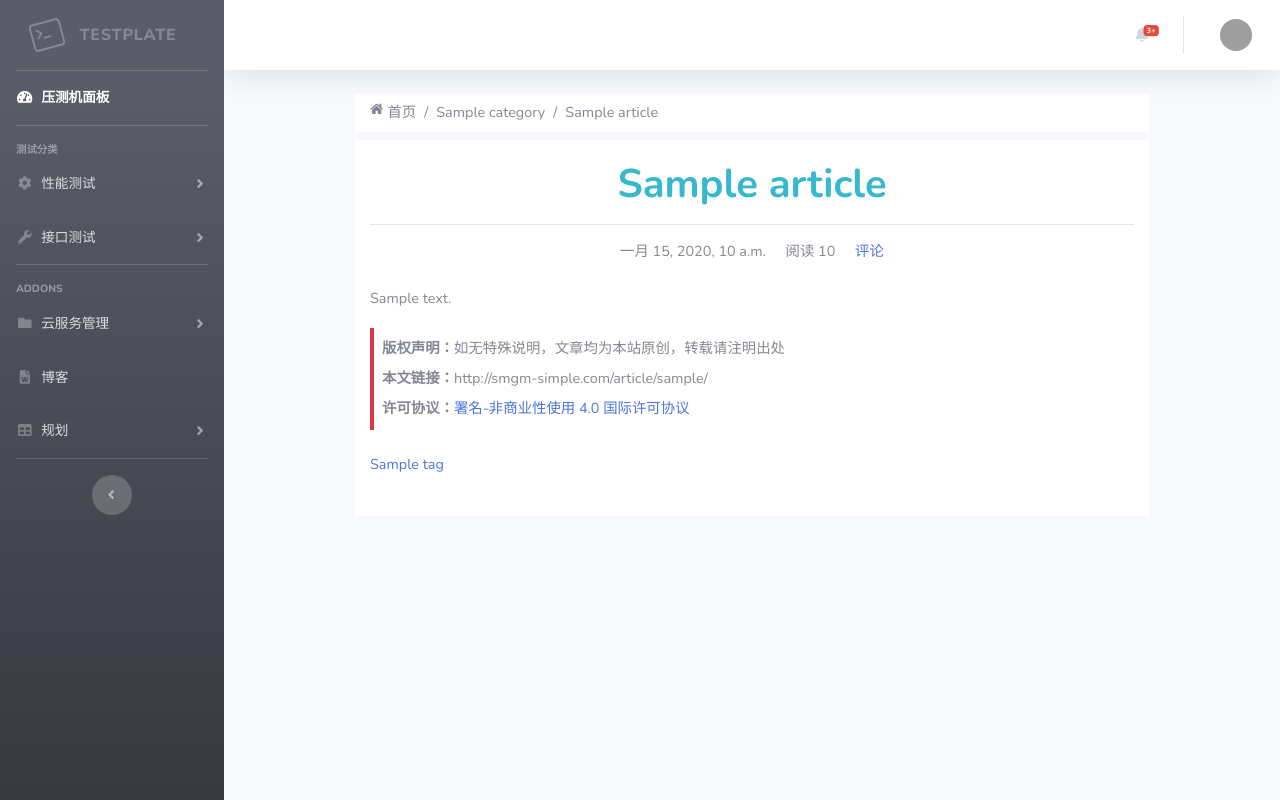
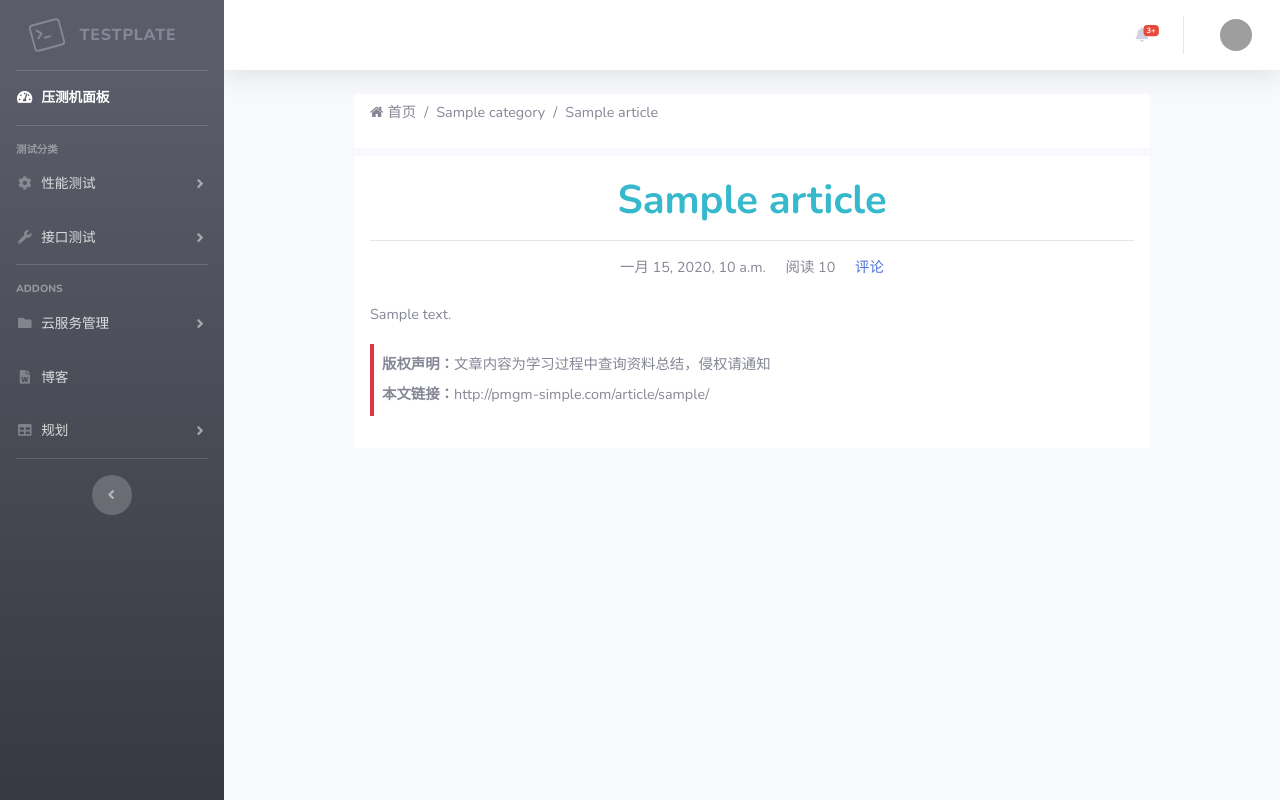
Before and after one commit to collapes-hq/myTestSite, a Django app: a page that uses usermanage/templates/base.html in a window 1280 px wide. Run offline with Django 3.2, Linux system fonts and the light colour scheme; tables that the repository leaves empty hold one stand-in row (values such as "Sample post"); some libraries are stand-ins or nearby versions; grey boxes are pictures that could not be loaded.

```diff
--- a/apitest/templates/addcase.html
+++ b/apitest/templates/addcase.html
@@ -495,11 +495,11 @@
             function submitFormData() {
                 apicaseinfo = {name: "path", value: ""};
                 apicaseinfo['value'] = window.location.pathname;
-                console.log(222222222222222222222222);
-                console.log(apicaseinfo);
+                //console.log(222222222222222222222222);
+                //console.log(apicaseinfo);
                 let params = $('#apicaseform').serializeArray();
                 params.push(apicaseinfo);
-                console.log(1111111111111111111);
+                //console.log(1111111111111111111);
                 $.ajax({
                     async: false,
                     type: 'post',
--- a/apitest/templates/apimanage.html
+++ b/apitest/templates/apimanage.html
@@ -41,11 +41,11 @@
                             <tr>
 
                                 <td class="align-middle">{{ api.api_id }}</td>
-                                <td class="align-middle">{{ api.api_name }}</td>
+                                <td class="text-truncate align-middle" style="max-width: 100px;">{{ api.api_name }}</td>
                                 <td class="align-middle">{{ api.api_busi.busi_name }}</td>
                                 <td class="align-middle">{{ api.get_api_type_display }}</td>
                                 <td class="text-truncate align-middle"
-                                    style="max-width: 350px;">{{ api.api_url }}</td>
+                                    style="max-width: 250px;">{{ api.api_url }}</td>
                                 <td class="align-middle">6</td>
                                 <td class="align-middle">{{ api.api_c_time|date:"Y/m/d H:m:s" }}</td>
 
--- a/apitest/views.py
+++ b/apitest/views.py
@@ -144,7 +144,7 @@ def singlerequest(request):
             print(e)
             headers = ''
         if int(request_method) == 0:
-            response = requests.get(url=url_path, headers=headers, params=params_dict)
+            response = requests.get(url=url_path, headers=headers, params=params_dict,)
         else:
             response = requests.post(url=url_path, headers=headers, data=params_dict)
         return_code_actual = response.status_code
@@ -160,7 +160,7 @@ def singlerequest(request):
             except Exception as e:
                 express_result = ''
             # json表达式获取的检查点的值和预期匹配
-            if apicase_except == express_result:
+            if str(apicase_except) == str(express_result):
                 return JsonResponse({'returncode': 200, "result": result, 'request_header': header})
             else:
                 return JsonResponse({'returncode': 202, "result": result, 'request_header': header})
--- a/forfun/templates/detailpage.html
+++ b/forfun/templates/detailpage.html
@@ -11,8 +11,8 @@
         <div class="col-lg-9 col-xl-10">
             <nav aria-label="breadcrumb">
                 <ol class="breadcrumb bg-white border-0 rounded-0 mb-2 py-2 f-15">
-                    <li class="breadcrumb-item">
-                        <i class="fa fa-home mr-1"></i>首页
+                    <li class="breadcrumb-item ">
+                        <p><i class="fa fa-home mr-1"></i>首页</p>
                     </li>
                     <li class="breadcrumb-item">
                         {{ article.category}}
@@ -34,16 +34,15 @@
                     <div class="article-body mt-4 f-17" style="line-height:1.8">
                         {{ article.body|safe }}
                         <blockquote class="p-1 f-14" style="border-left: 4px solid #dc3545;">
-                            <p class="m-1"><strong>版权声明：</strong>如无特殊说明，文章均为本站原创，转载请注明出处</p>
-                            <p class="m-1"><strong>本文链接：</strong>http://smgm-simple.com{{ article.get_absolute_url }}</p>
-                            <p class="m-1"><strong>许可协议：</strong><a href="https://creativecommons.org/licenses/by-nc/4.0/">署名-非商业性使用 4.0 国际许可协议</a></p>
+                            <p class="m-1"><strong>版权声明：</strong>文章内容为学习过程中查询资料总结，侵权请通知</p>
+                            <p class="m-1"><strong>本文链接：</strong>http://pmgm-simple.com{{ article.get_absolute_url }}</p>
                         </blockquote>
                     </div>
-                    <div class="tag-cloud my-4">
-                        {% for tag in article.tags.all %}
-                        <a class="tags f-16" href="{{ tag.get_absolute_url }}">{{ tag.name }}</a>
-                        {% endfor %}
-                    </div>
+{#                    <div class="tag-cloud my-4">#}
+{#                        {% for tag in article.tags.all %}#}
+{#                        <a class="tags f-16 btn btn-danger" href="{{ tag.get_absolute_url }}">{{ tag.name }}</a>#}
+{#                        {% endfor %}#}
+{#                    </div>#}
                     <nav class="more-page f-16">
                         <ul class="pagination justify-content-between">
                             <li class="page-item">
--- a/usermanage/templates/base.html
+++ b/usermanage/templates/base.html
@@ -97,7 +97,7 @@
             <div id="collapseUtilities" class="collapse" aria-labelledby="headingUtilities"
                  data-parent="#accordionSidebar">
                 <div class="bg-white py-2 collapse-inner rounded">
-                    <h6 class="collapse-header">Custom Utilities:</h6>
+                    <h6 class="collapse-header">功能列表:</h6>
                     <a class="collapse-item" href="/api/manage/">接口管理</a>
                     <a class="collapse-item" href="/api/apicase/">用例管理</a>
                     <a class="collapse-item" href="utilities-animation.html">测试报告</a>
@@ -122,7 +122,7 @@
             </a>
             <div id="collapsePages" class="collapse" aria-labelledby="headingPages" data-parent="#accordionSidebar">
                 <div class="bg-white py-2 collapse-inner rounded">
-                    <h6 class="collapse-header">For My Bro:</h6>
+                    <h6 class="collapse-header">extends:</h6>
                     <a class="collapse-item" href="/forfun/wordCloud/">词云</a>
                     <a class="collapse-item" href="/forfun/servermanage/">压测机管理</a>
                 </div>
```
Also changed, not shown: apitest/tests.py (+34 -0 lines).
